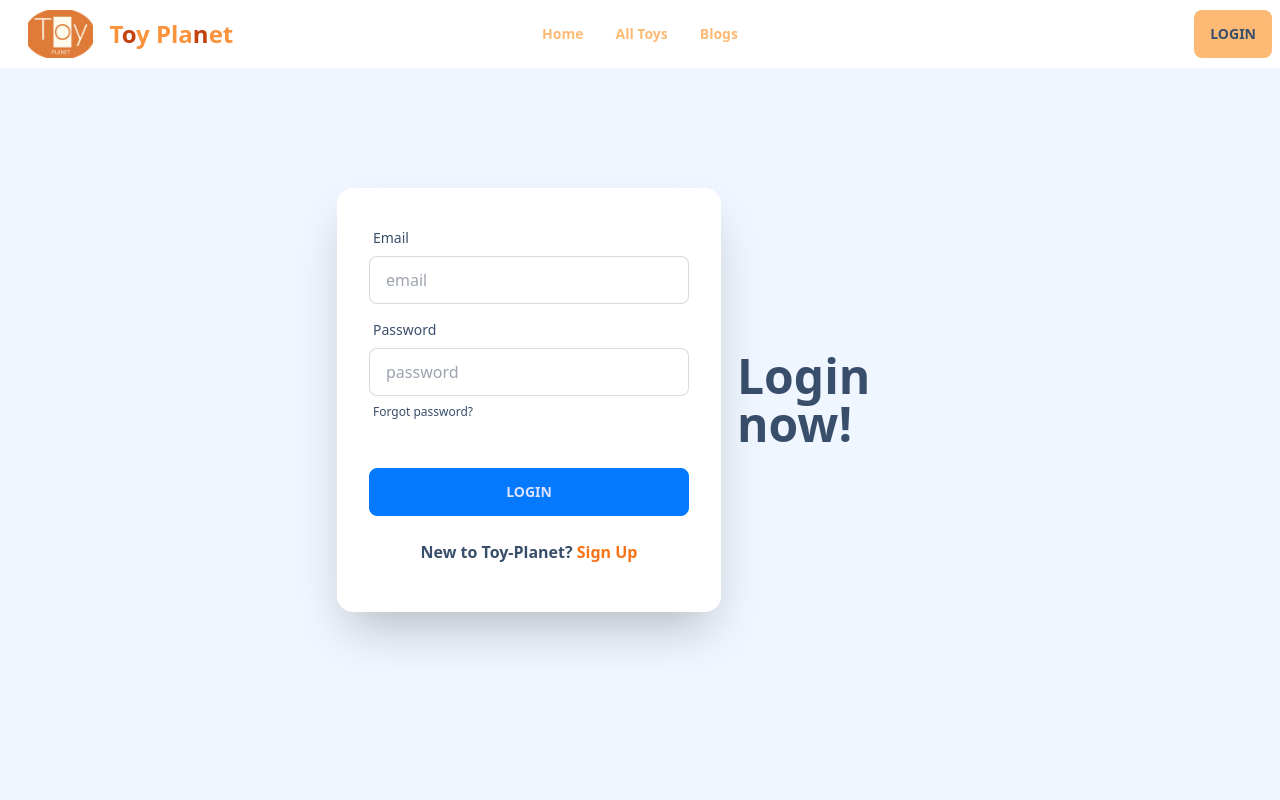
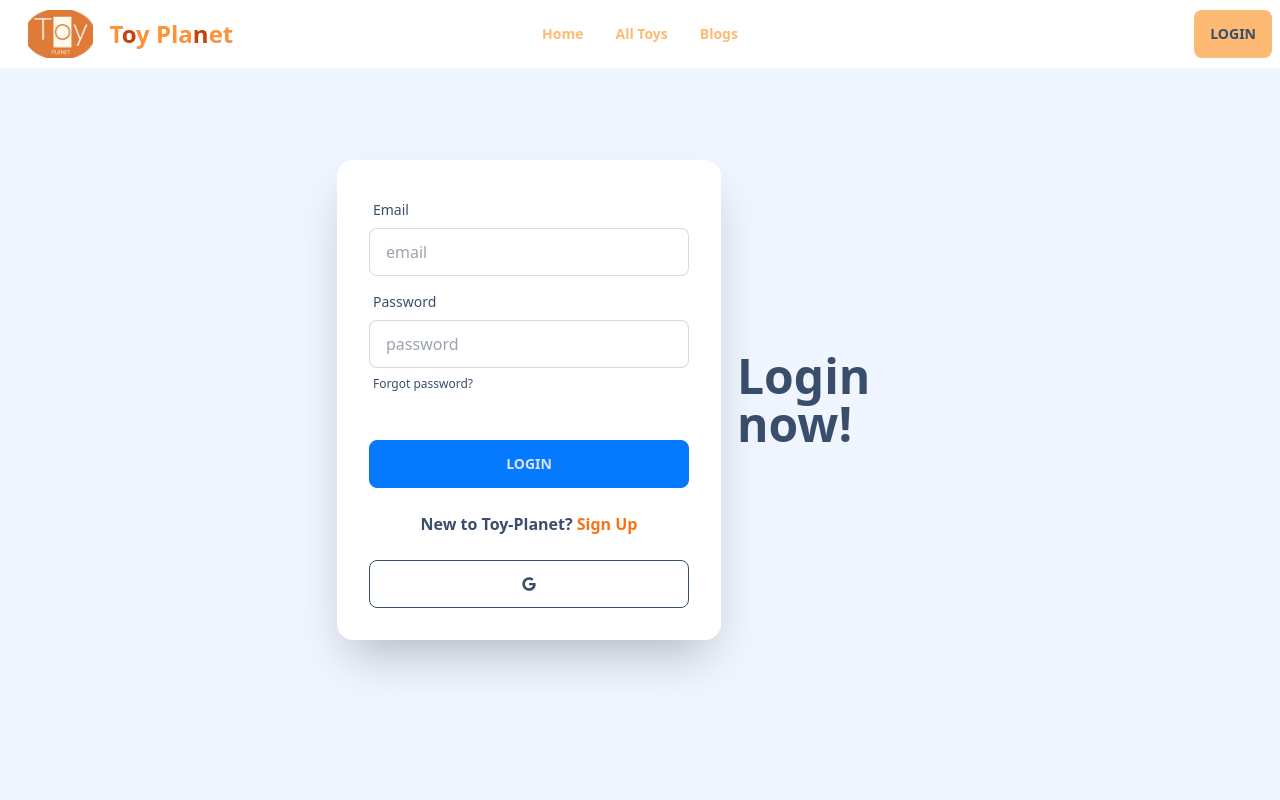
Before and after one commit to Meharaz/ToyPlanet-Client, a React (Vite) app: page /login in a window 1280 px wide. Shown: the top 800 px of the page. Built offline with nearby package versions, Linux system fonts and the light colour scheme; no server answers.

Commit message:
Google Login added

```diff
--- a/src/Pages/Login/Login.jsx
+++ b/src/Pages/Login/Login.jsx
@@ -1,9 +1,15 @@
-import React, { useContext, useState } from 'react';
-import { Link } from 'react-router-dom';
+import { useContext, useState } from 'react';
+import { Link, Navigate, useNavigate } from 'react-router-dom';
 import { AuthContext } from '../../Providers/AuthProvider';
+import { GoogleAuthProvider, getAuth, signInWithPopup } from 'firebase/auth';
+import app from '../../firebase/firebase.config';
+import { FaGoogle } from 'react-icons/fa';
 
 const Login = () => {
     const [error, setError] = useState();
+    const auth = getAuth(app);
+    const googleProvider = new GoogleAuthProvider();
+    const navigate = useNavigate()
 
     const { signIn } = useContext(AuthContext);
     const handleLogin = event => {
@@ -15,11 +21,24 @@ const Login = () => {
         signIn(email, password)
             .then(result => {
                 const user = result.user;
+                navigate('/')
                 console.log(user);
             })
             .catch(error => {
                 setError(error.message)
             })
+    }
+    const handleGoogleSignUp = () => {
+        signInWithPopup(auth, googleProvider)
+            .then((result) => {
+                const user = result.user;
+                navigate('/');
+                console.log(user);
+            })
+            .catch((error) => {
+                setError("Don't Worry!!")
+            })
+
     }
     return (
         <div className="hero min-h-screen bg-base-200">
@@ -50,6 +69,7 @@ const Login = () => {
                                 <button className="btn btn-primary">Login</button>
                             </div>
                             <p className='my-4 text-center font-semibold'>New to Toy-Planet? <Link to='/signup' className='text-orange-500 font-bold'>Sign Up</Link></p>
+                            <p className='btn btn-outline' onClick={handleGoogleSignUp}><FaGoogle/></p>
                         </div>
                     </div>
                 </div>
```
